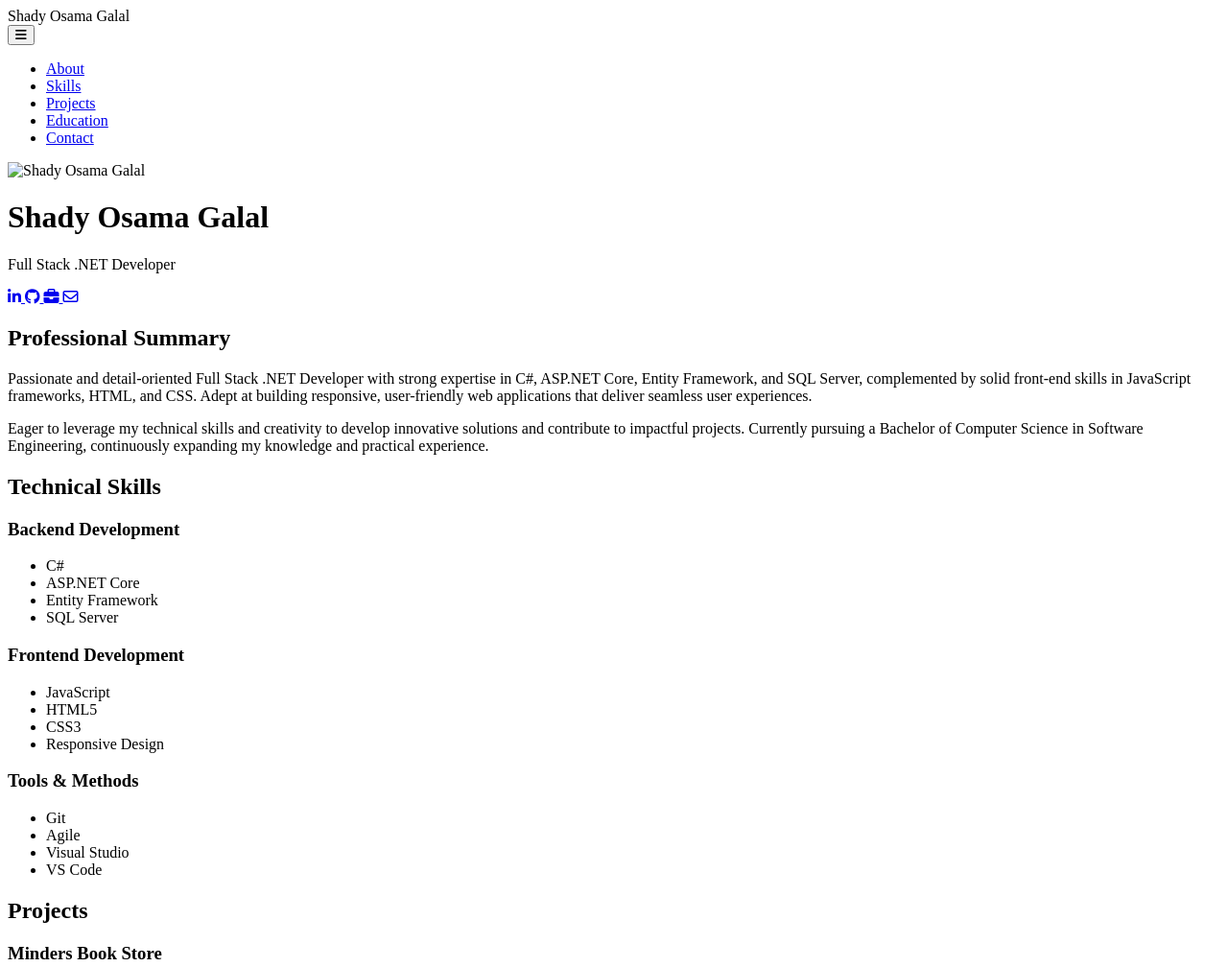
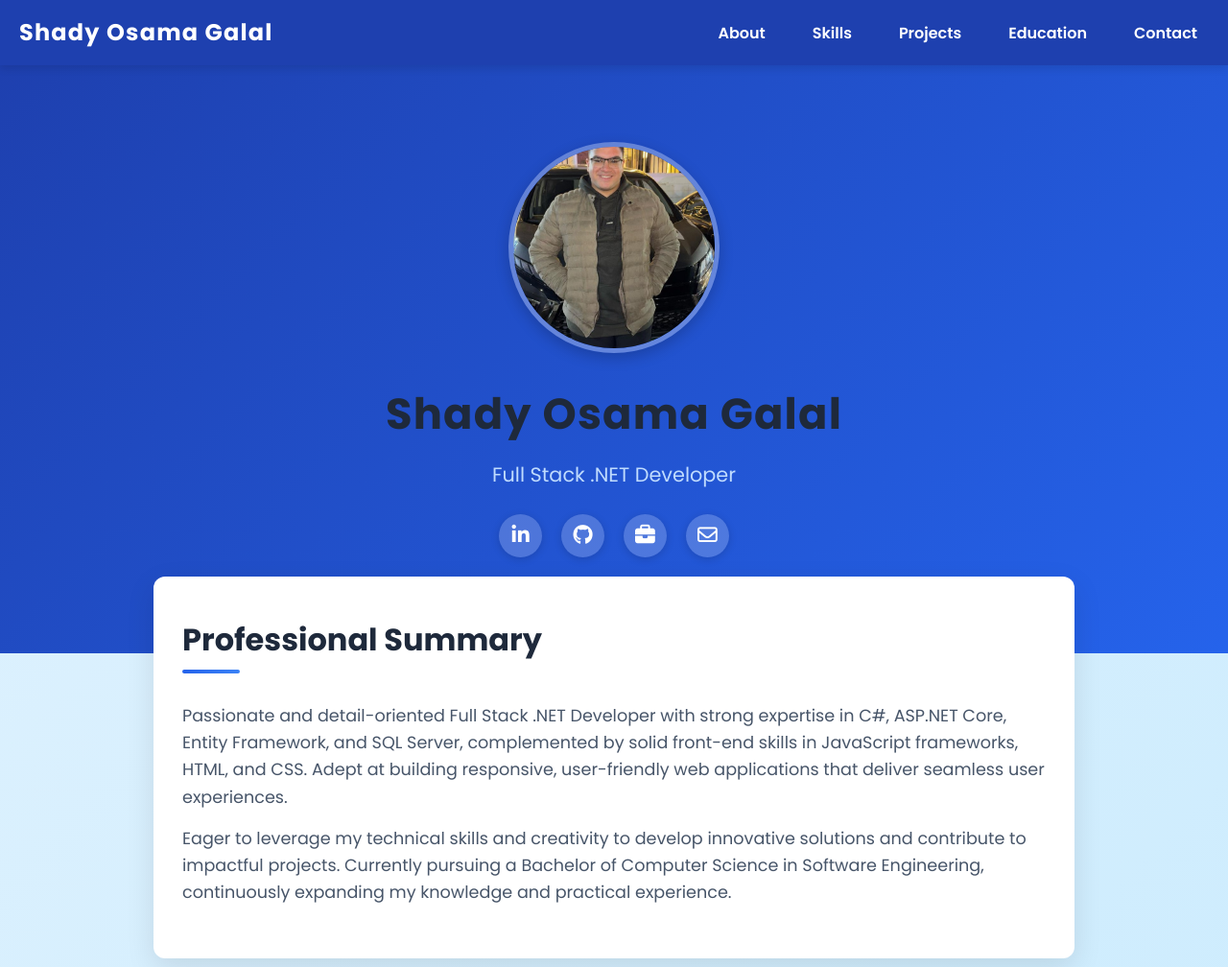
Before and after one commit to Shady2405/Shady-s-Portfolio, a plain HTML site: page index.html in a window 1280 px wide. Shown: the top 1008 px of the page at 96% size. Drawn offline with Linux system fonts and the light colour scheme; the site is published under a folder, as on GitHub Pages, so addresses that start at the root find nothing.

Commit message:
Update index.html

```diff
--- a/index.html
+++ b/index.html
@@ -8,7 +8,7 @@
           rel="stylesheet" />
     <link href="https://fonts.googleapis.com/css2?family=Poppins:wght@300;400;600;700&display=swap"
           rel="stylesheet" />
-    <link href="/Style/Style.css" rel="stylesheet" />
+    <link href="Style/Style.css" rel="stylesheet" />
 </head>
 <body>
     <nav role="navigation" aria-label="Primary navigation">
@@ -27,7 +27,7 @@
     </nav>
 
     <header>
-        <img src="/imgs/profile1.jpg"
+        <img src="imgs/profile1.jpg"
              alt="Shady Osama Galal"
              class="profile-img"
              loading="lazy" />
@@ -279,4 +279,5 @@
     </script>
 
 </body>
+
 </html>
```
